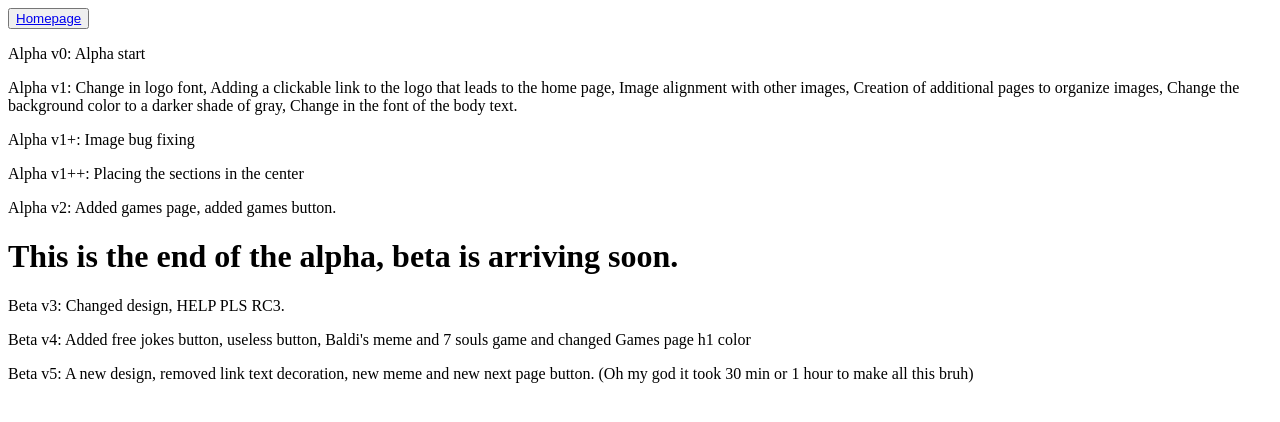
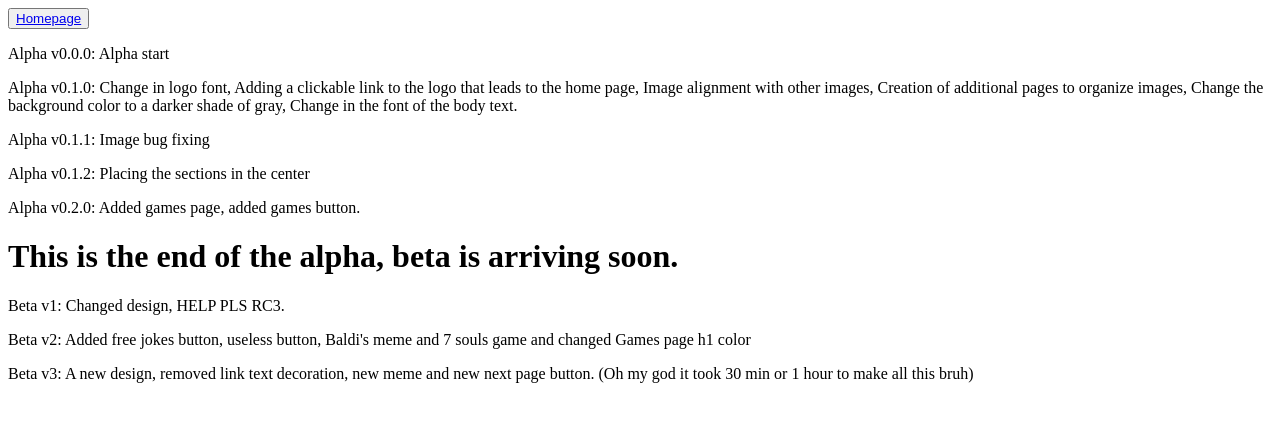
Before and after one commit to THISISFUNNYOFICIAL/ThisIsFunny, a plain HTML site: page Updates.html in a window 1280 px wide. Drawn offline with Linux system fonts and the light colour scheme.

Commit message:
Add files via upload

```diff
--- a/Updates.html
+++ b/Updates.html
@@ -9,21 +9,21 @@
     <button>
         <a href="index.html">Homepage</a>
     </button>
-        <p>Alpha v0: Alpha start</p>
-        <p>Alpha v1: Change in logo font,
+        <p>Alpha v0.0.0: Alpha start</p>
+        <p>Alpha v0.1.0: Change in logo font,
         Adding a clickable link to the logo that leads to the home page,
         Image alignment with other images,
         Creation of additional pages to organize images,
         Change the background color to a darker shade of gray,
         Change in the font of the body text. </p>
-        <p>Alpha v1+: Image bug fixing</p>
-        <p>Alpha v1++: Placing the sections in the center</p>
-        <p>Alpha v2: Added games page, added games button.</p>
+        <p>Alpha v0.1.1: Image bug fixing</p>
+        <p>Alpha v0.1.2: Placing the sections in the center</p>
+        <p>Alpha v0.2.0: Added games page, added games button.</p>
 
         <h1>This is the end of the alpha, beta is arriving soon.</h1>
 
-        <p>Beta v3: Changed design, HELP PLS RC3.</p>
-        <p>Beta v4: Added free jokes button, useless button, Baldi's meme and 7 souls game and changed Games page h1 color</p>
-        <p>Beta v5: A new design, removed link text decoration, new meme and new next page button. (Oh my god it took 30 min or 1 hour to make all this bruh)</p>
+        <p>Beta v1: Changed design, HELP PLS RC3.</p>
+        <p>Beta v2: Added free jokes button, useless button, Baldi's meme and 7 souls game and changed Games page h1 color</p>
+        <p>Beta v3: A new design, removed link text decoration, new meme and new next page button. (Oh my god it took 30 min or 1 hour to make all this bruh)</p>
 </body>
 </html>
```
